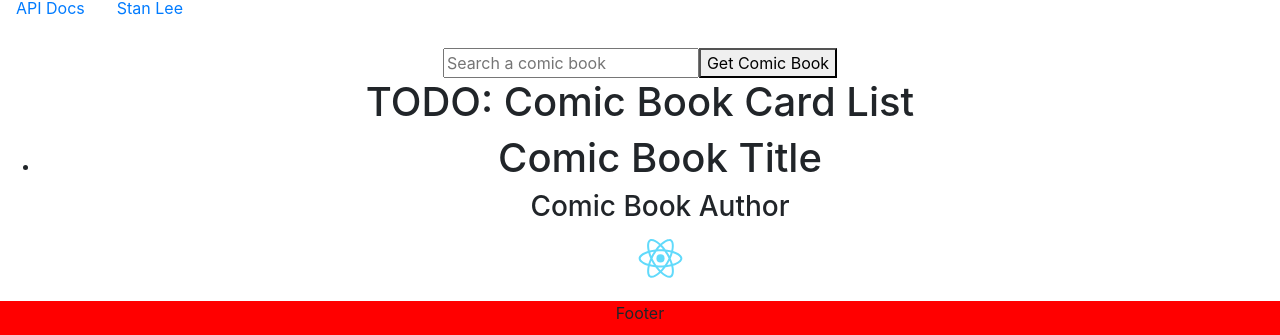
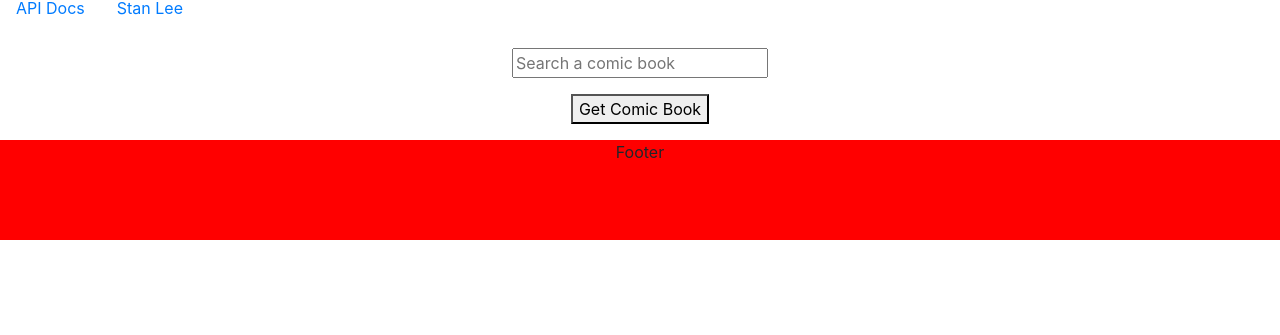
Before and after one commit to jpauloconnor/Marvel-Api-React-Demo, a React (Create React App) app: page / in a window 1280 px wide. Shown: the part 312-647 px from the top of the page. Built offline with nearby package versions, Linux system fonts and the light colour scheme.

Commit message:
Card: Printing title of first 20 books to DOM

```diff
--- a/src/components/ComicBookCard.js
+++ b/src/components/ComicBookCard.js
@@ -1,14 +1,13 @@
-import React from 'react';
-import logo from '../logo.svg';
+import React, { Component } from 'react';
 
-const ComicBookCard = (props) => {
-        return (
-            <div className="main">
-                <h1>Comic Book Title</h1>
-                <h3>Comic Book Author</h3>
-                <img width="75" src={logo} alt="book" />
-            </div>
-        );
+export default class ComicBookCard extends Component {
+    render(){
+        let book = this.props.book;
+
+        return(
+            <li>
+                {book.title}
+            </li>
+        )
+    }
 }
-
-export default ComicBookCard;
--- a/src/components/ComicBookCardForm.js
+++ b/src/components/ComicBookCardForm.js
@@ -1,9 +1,12 @@
 import React, { Component } from 'react';
-
-
+import ComicBookCardList from './ComicBookCardList';
 export default class ComicBookCardForm extends Component {
-    state = {
-        comicBookTitle: 'wolverine'
+    constructor(props){
+        super(props);
+        this.state = {
+            results: []
+        }
+        this.handleKeyUp = this.handleKeyUp.bind(this);
     }
 
     handleSubmit = (event) => {
@@ -23,10 +26,7 @@ export default class ComicBookCardForm extends Component {
                     return;
                 }
                 response.json().then(data => {
-                    console.log(data.data.results[0].title);
-                    console.log(data.data.results[1].title);
-
-                    const results = data.results;
+                    const results = data.data.results;
                     this.setState({ results });
                 });
             })
@@ -45,6 +45,8 @@ export default class ComicBookCardForm extends Component {
                     required
                 />
 
+                <ComicBookCardList results={this.state.results} />
+
                 <button type="submit">Get Comic Book</button>
             </form>
         );
--- a/src/components/ComicBookCardList.js
+++ b/src/components/ComicBookCardList.js
@@ -1,15 +1,21 @@
-import React from 'react';
-import ComicBookCard from './ComicBookCard';
+ import React, { Component } from 'react';
+ import ComicBookCard from './ComicBookCard';
 
-const ComicBookCardList = (props) => {
-    return (
-        <div className="main">
-            <h1>TODO: Comic Book Card List</h1>
+export default class ConceptList extends Component {
+    render(){
+        let items = [];
+        let books = this.props.results;
+
+        for(let index in books){
+            items.push(
+                <ComicBookCard key={index} book={books[index]} />
+            )
+        }
+
+        return (
             <ul>
-                <li><ComicBookCard /></li>
+                {items}
             </ul>
-        </div>
-    )
+        );
+    }
 }
-
-export default ComicBookCardList;
```
